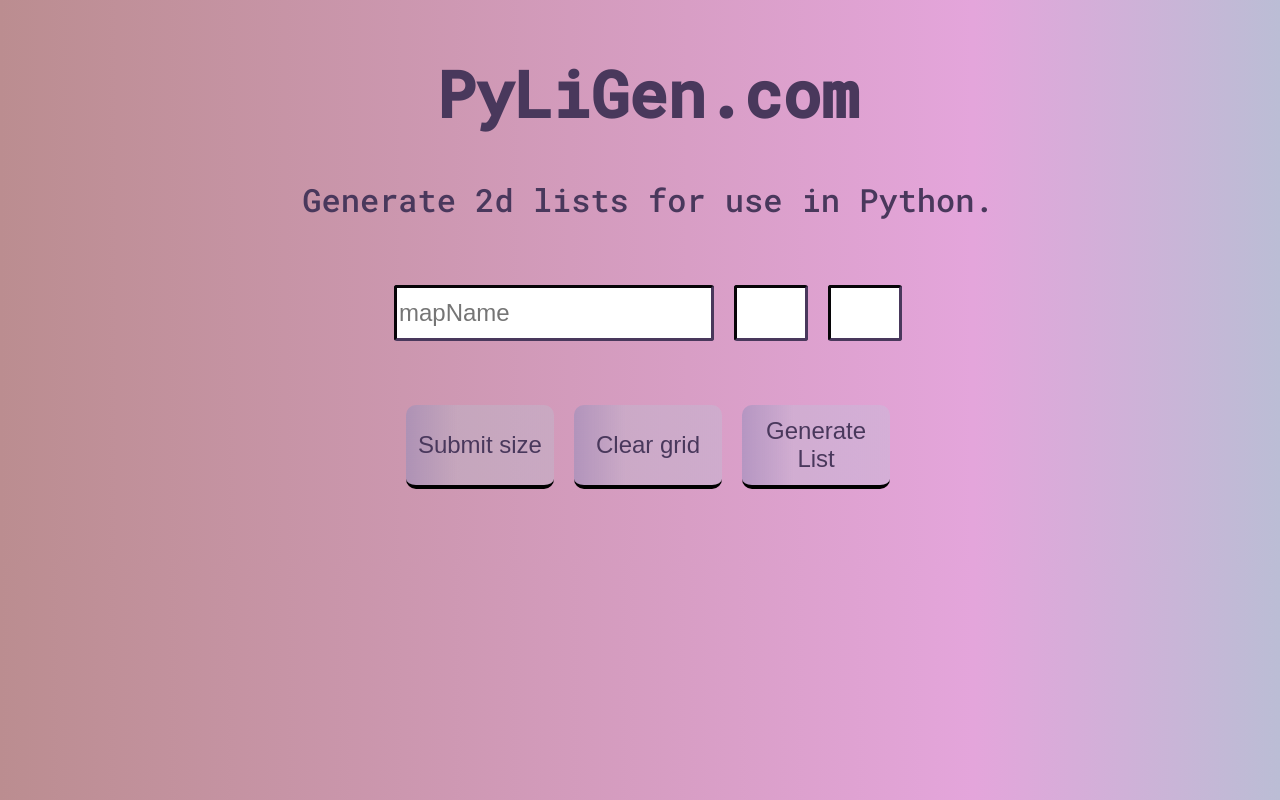
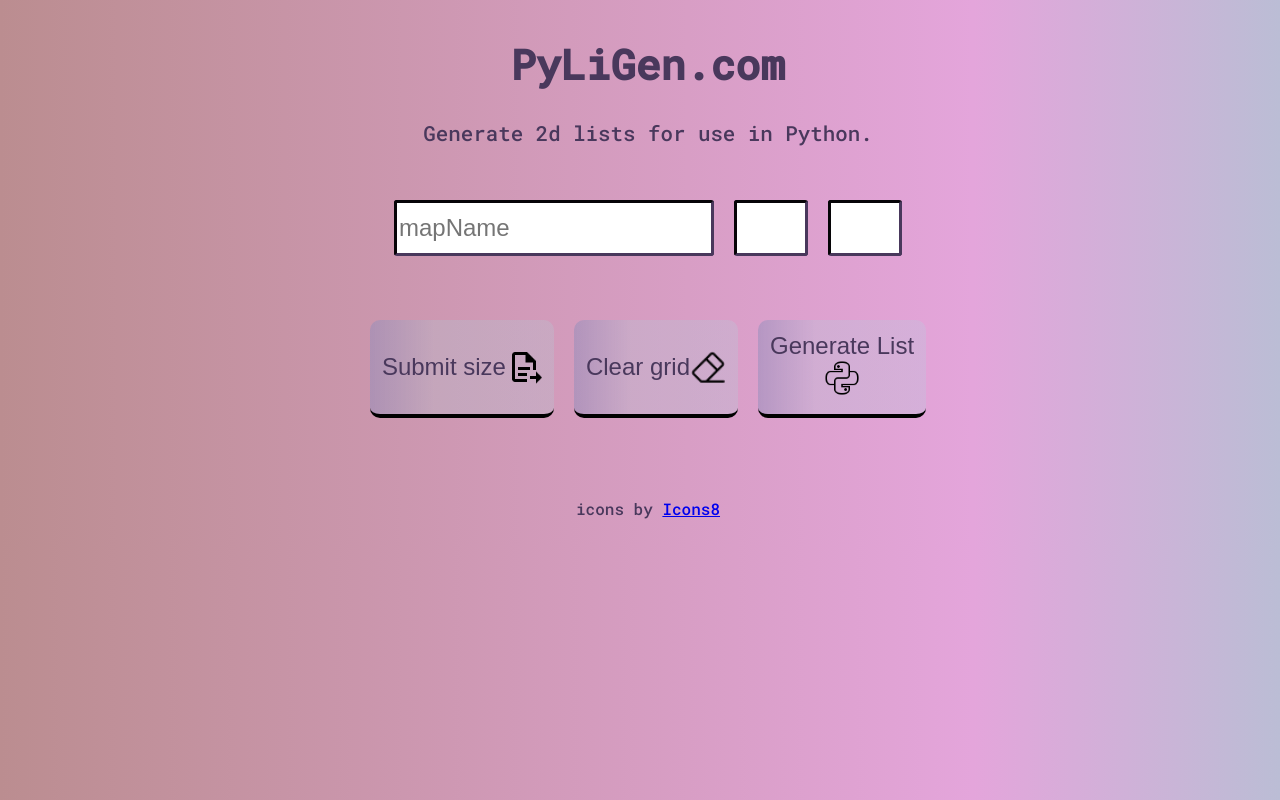
Before and after one commit to TheGetitGuy/2darraygenerator, a plain HTML site: page index.html in a window 1280 px wide. Drawn offline with Linux system fonts and the light colour scheme.

Commit message:
added Icons for the buttons, found on Icons8

```diff
--- a/index.html
+++ b/index.html
@@ -24,9 +24,12 @@
     <input type='number' id='ycount' pattern="\d*" maxlength="3">
   </div>
   <div id='buttons'>
-    <button id='submitSize' onclick="submitSize()">Submit size</button>
-    <button id='reset' onclick="resetGrid()">Clear grid</button>
-    <button id='generateList' onclick="generateList()">Generate List</button>
+    <button id='submitSize' onclick="submitSize()"><div class='insidebutton'>Submit size</div><img style="height:1.5em;" src='/Icons/icons8-submit-document-48.png'</button>
+
+    <button id='reset' onclick="resetGrid()"><div class='insidebutton'>Clear grid</div><img style="height:1.5em;" src='/Icons/icons8-clear-32.png'></button>
+
+    <button id='generateList' onclick="generateList()"><div class='insidebutton'>Generate List</div><img style='height:1.5em' src='Icons/icons8-python-50.png'></button>
+
   </div>
   <div id='result'>
 
@@ -38,6 +41,8 @@
 
   </div>
 
+  <p> icons by <a target="_blank" href="https://icons8.com">Icons8</a></p>
+
 </body>
 
 <script src="script.js"></script>
--- a/script.js
+++ b/script.js
@@ -39,9 +39,11 @@ function generateArray(){
 function generateList(){
   // build an array, then combine it into a group of arrays, then finish
   // to a string
+
   let currentArray = []
   let combinedArray = []
   let finaltext
+
   let elements = inputHolder.children
     for(let i = 0; i < elements.length;i++){
       console.log(elements[i].nodeName)
@@ -66,6 +68,7 @@ function generateList(){
   //print to results
   finaltext = `'${mapName}': ` + finaltext
   document.getElementById('codeResult').innerText = finaltext
+  document.getElementById('codeResult').scrollIntoView({behavior: 'smooth'}) //After Generating smooth scroll to array
 
   }
 function resetGrid(){
--- a/style.css
+++ b/style.css
@@ -12,7 +12,7 @@ body{
   flex-flow:column;
   align-items:center;
   text-align:center;
-  width:100%;
+  width:100vw;
   height:100%;
   background: var(--background);
   color:var(--purple);
@@ -53,7 +53,7 @@ body{
 }
 button{
   background: rgb(144,141,187);
-background: linear-gradient(90deg, rgba(144,141,187,0.5) 0%, rgba(165,225,228,0.2) 35%, rgba(187,208,213,0.2) 1003%);
+  background: linear-gradient(90deg, rgba(144,141,187,0.5) 0%, rgba(165,225,228,0.2) 35%, rgba(187,208,213,0.2) 1003%);
   color:var(--purple);
   border-top-style:hidden;
   border-left-style:hidden;
@@ -61,7 +61,7 @@ background: linear-gradient(90deg, rgba(144,141,187,0.5) 0%, rgba(165,225,228,0.
   border-bottom-style: solid;
   border-width: 4px;
   border-radius: 10px;
-  flex: 1;
+  flex: 1 1 auto;
   padding: 0.5em;
   margin: 0 10px;
   font-size: 1.5rem;
@@ -70,6 +70,28 @@ background: linear-gradient(90deg, rgba(144,141,187,0.5) 0%, rgba(165,225,228,0.
 }
 button:hover{
   transform: scale(1.2);
+}
+button:active{
+  transform: scale(0.8);
+}
+
+button > img{
+  transition: transform 0.2s ease-out;
+}
+button:hover > img{
+  transform: scale(1.2);
+}
+
+
+
+#submitSize{
+  align-items: center;
+  display: flex;
+}
+#reset{
+  align-items: center;
+  display: flex;
+
 }
 .inputarray{
   font-family: 'Roboto Mono', monospace;
@@ -99,6 +121,7 @@ button:hover{
   word-wrap:break-word;
 }
 #headerHolder{
+  text-align: center;
   width:90%;
-  font-size: 2rem;
+  font-size: 1.3rem;
 }
```
Also changed, not shown: Icons/icons8-clear-32.png (added), Icons/icons8-python-50.png (added), Icons/icons8-submit-document-48.png (added).
